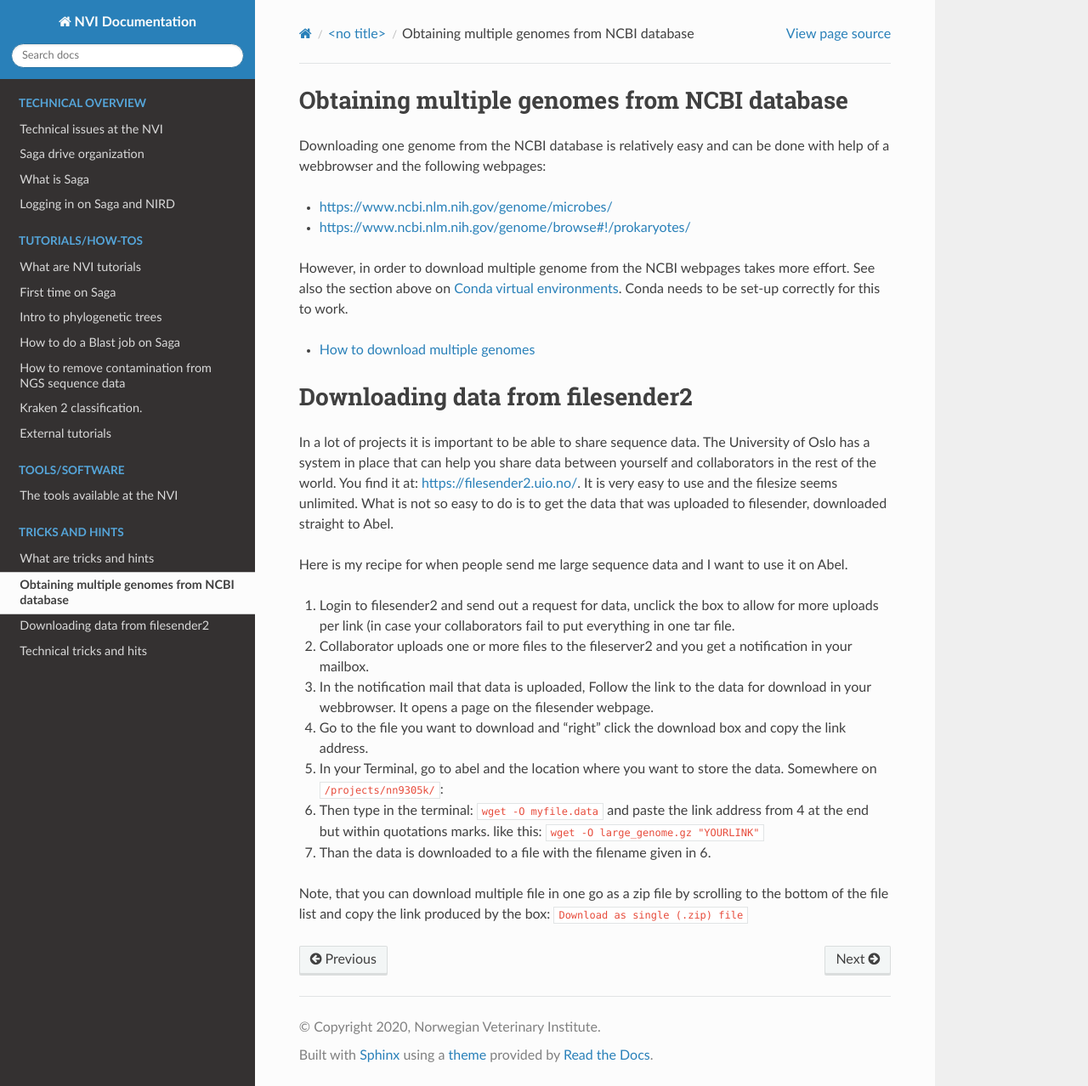
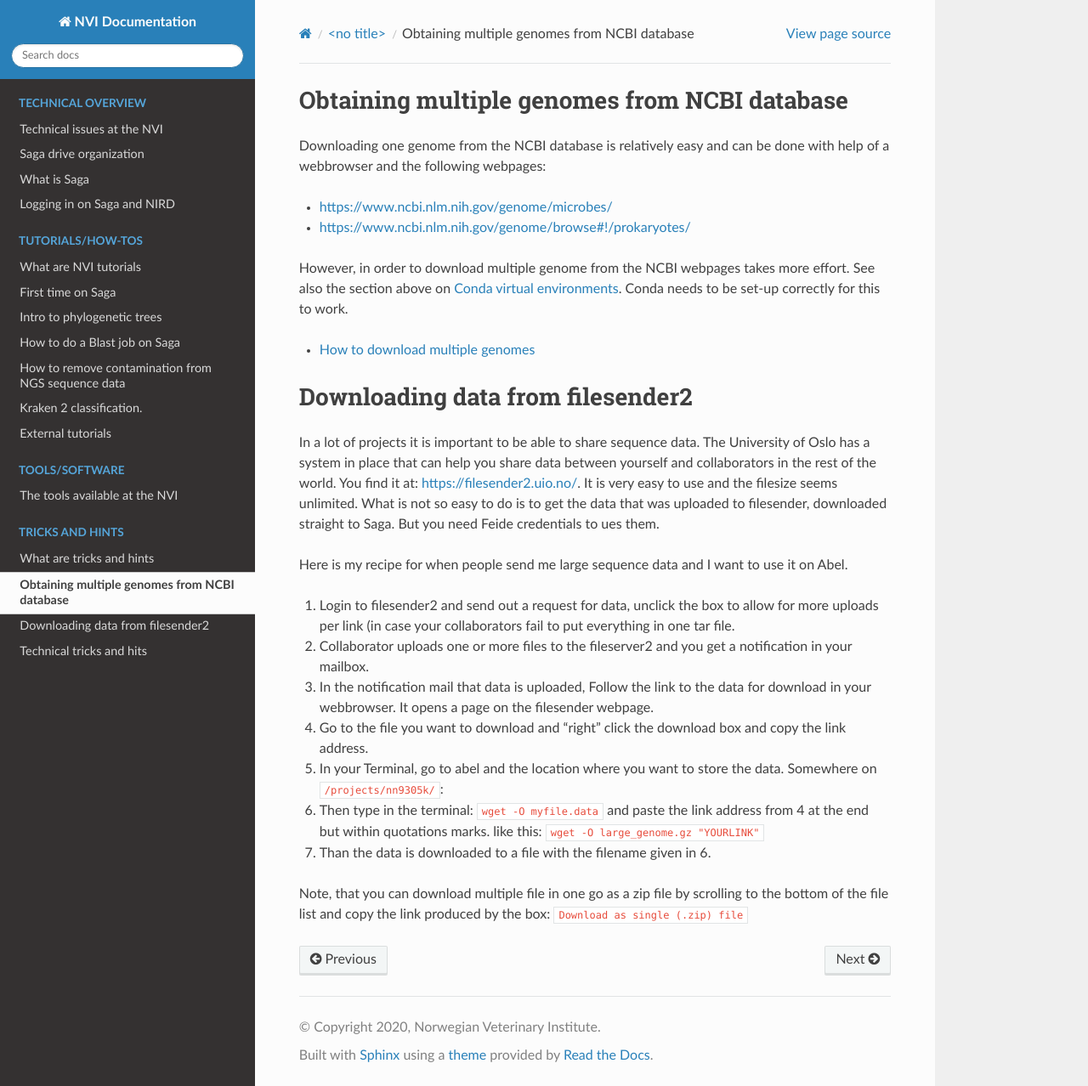
Before and after one commit to NorwegianVeterinaryInstitute/nvi-documentation, a Sphinx documentation site: the page built from docs/source/tricks/file_download_transfer.md, in a window 1280 px wide and 1278 px high. Shown: the whole window at 85% size. Built offline with Sphinx 7.4.7 and the Read the Docs theme 2.0.0, drawn with Linux system fonts in a browser that asks for light colours; pages that are not in the unit, such as notebooks, are missing from menus.

Commit message:
Update file_download_transfer.md

```diff
--- a/docs/source/tricks/file_download_transfer.md
+++ b/docs/source/tricks/file_download_transfer.md
@@ -11,7 +11,7 @@ However, in order to download multiple genome from the NCBI webpages takes more
 
 ## Downloading data from filesender2
 
-In a lot of projects it is important to be able to share sequence data. The University of Oslo has a system in place that can help you share data between yourself and collaborators in the rest of the world. You find it at: [https://filesender2.uio.no/](https://filesender2.uio.no/). It is very easy to use and the filesize seems unlimited. What is not so easy to do is to get the data that was uploaded to filesender, downloaded straight to Abel.
+In a lot of projects it is important to be able to share sequence data. The University of Oslo has a system in place that can help you share data between yourself and collaborators in the rest of the world. You find it at: [https://filesender2.uio.no/](https://filesender2.uio.no/). It is very easy to use and the filesize seems unlimited. What is not so easy to do is to get the data that was uploaded to filesender, downloaded straight to Saga. But you need Feide credentials to ues them.
 
 Here is my recipe for when people send me large sequence data and I want to use it on Abel.
 
```
